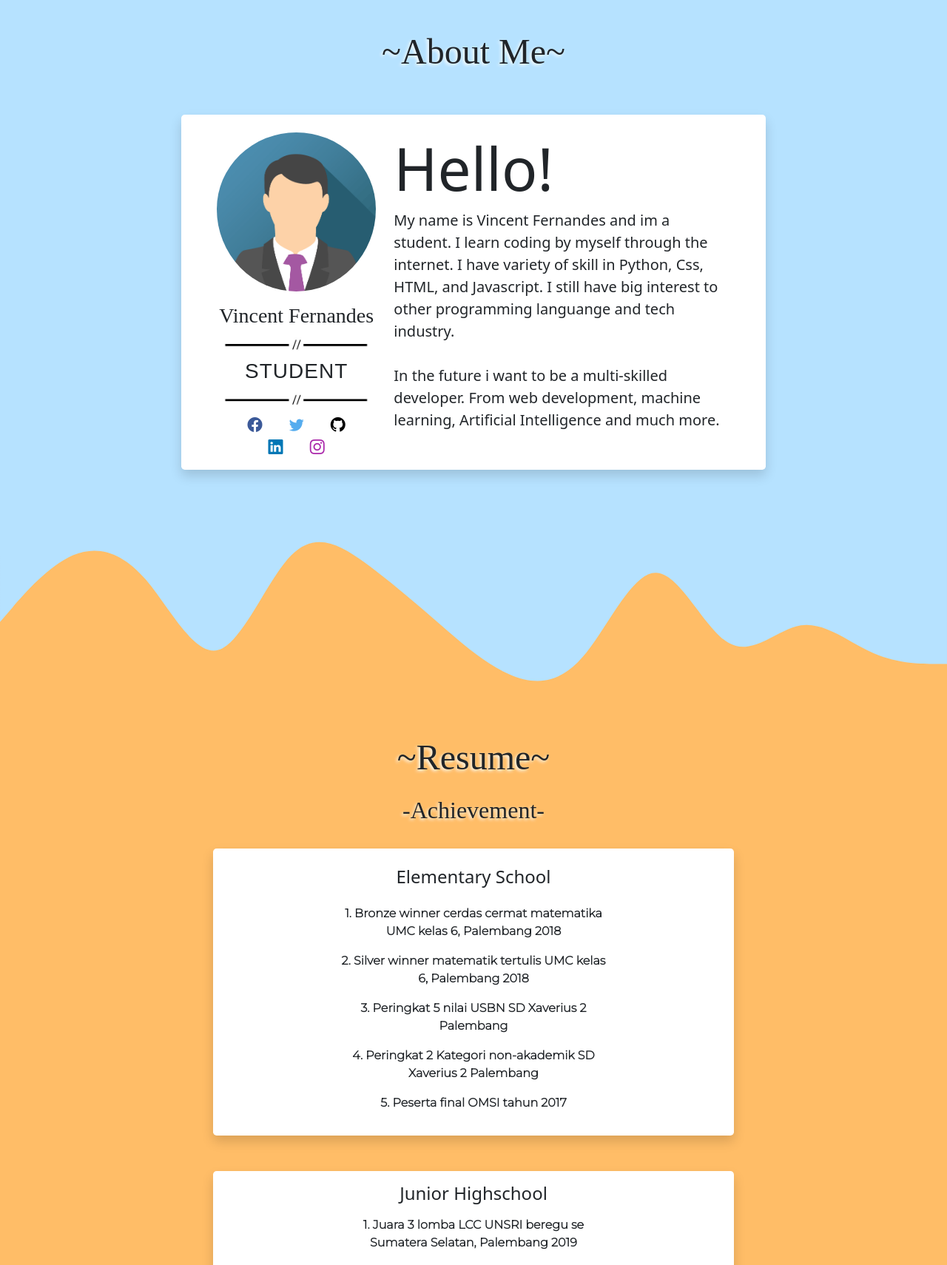
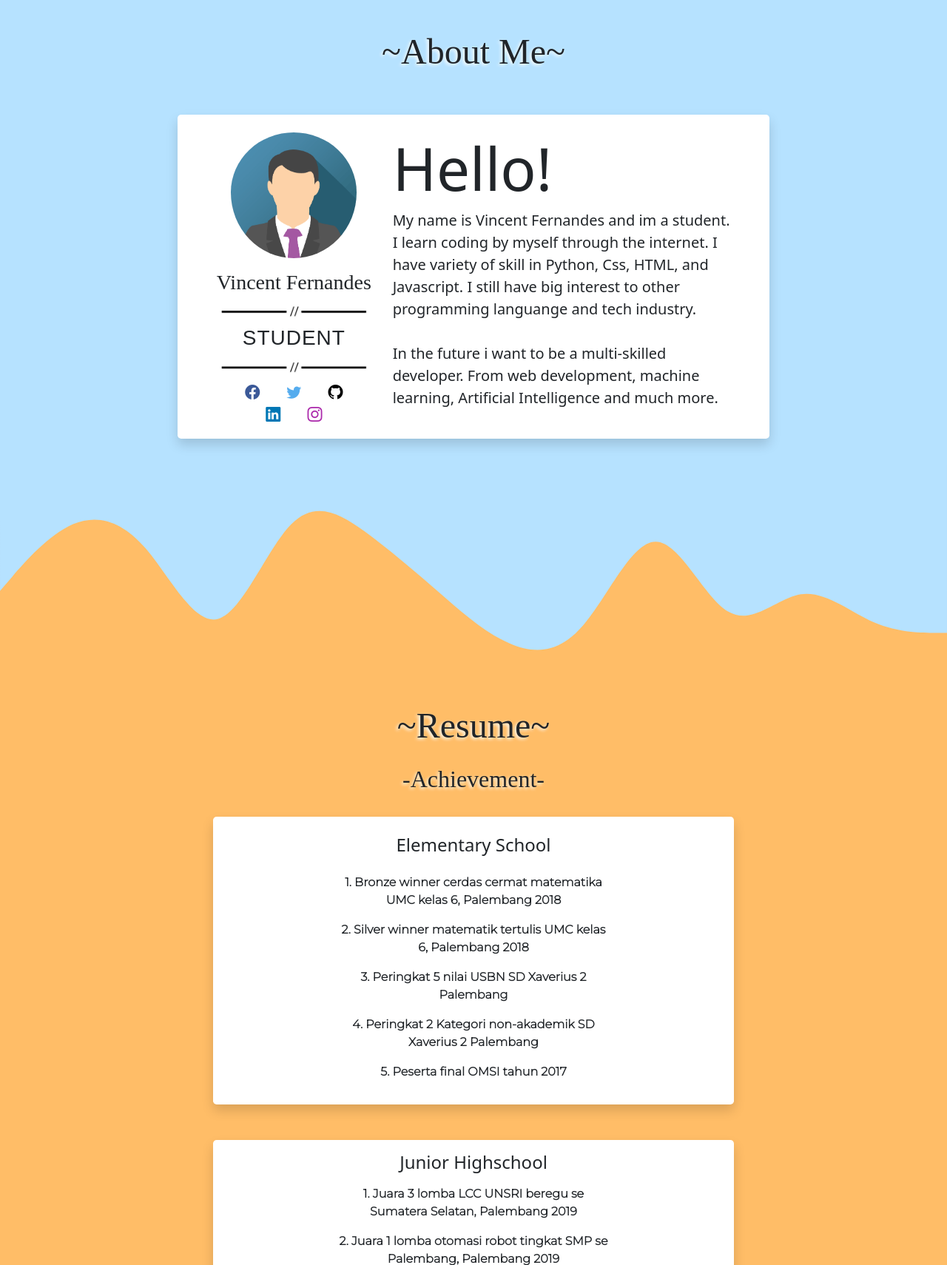
Before and after one commit to Vincentfernandes17/vincentfernandes17.github.io, a PHP site: page / in a window 1280 px wide. Shown: the part 915-2625 px from the top of the page at 74% size. Run offline with PHP 8.4, Linux system fonts and the light colour scheme; some libraries are stand-ins or nearby versions; some web fonts are replaced.

Commit message:
some fixes

```diff
--- a/custom.css
+++ b/custom.css
@@ -45,7 +45,7 @@ body {
 #nav1 a:hover {
   text-shadow: -1px -1px 2 black;
   font-weight: bold;
-  border-radius: 5px;
+  border-radius: 20px;
 }
 
 #nav1 a:hover:after {
@@ -125,6 +125,13 @@ body {
   background-color: rgb(239, 240, 184);
   height: auto;
   margin-top: -10px;
+}
+
+.center1 {
+  display: block;
+  margin-left: auto;
+  margin-right: auto;
+  width: 50%;
 }
 
 .background6 {
--- a/index.html
+++ b/index.html
@@ -77,10 +77,10 @@
   <div class="background2">
     <section id="About">
       <h1 class="text-center display-5 trirong1 fw-normal py-5" data-aos="fade-up">~About Me~</h1>
-      <div class="container rounded-3 px-5 h-100 shadow p-3 mb-5 rounded" style="width: clamp(270px, 65%, 790px)" data-aos="flip-down" id="about-background">
+      <div class="container rounded-3 px-5 h-100 shadow p-3 mb-5 rounded" style="width: clamp(280px, 70%, 800px)" data-aos="fade-up" id="about-background">
         <div class="row">
           <div class="col-md-4 col-12 mr-2" id="leftAbout1">
-            <img src="img/avatar_image1.png" class="img-fluid rounded-circle mx-auto d-block pt-2 mb-3" id="about-picture" />
+            <img src="img/avatar_image1.png" class="img center1 rounded-circle mx-auto d-block pt-2 mb-3" style="width: clamp(170px, 54%, 205px)" id="about-picture" />
             <h1 class="fs-3 trirong text-center">Vincent Fernandes</h1>
             <img src="img/separator1.jpeg" class="img-fluid" style="margin-top: -6px" />
             <h1 class="fs-3 text-center fw-light zen-kurenai">STUDENT</h1>
@@ -135,10 +135,11 @@
       <h1 class="text-center pt-3 fw-normal trirong1 display-5 pt-5" data-aos="fade-down">~Resume~</h1>
       <h1 class="text-center pt-3 fw-light trirong1 fs-2 py-4" data-aos="fade-up">-Achievement-</h1>
       <div class="container text-center">
-        <div class="row rounded-3 shadow p-3 mb-5 bg-body rounded bg-light d-flex justify-content-center pt-4 mx-auto d-block" style="width: clamp(270px, 63%, 900px)" id="achi1" data-aos="fade-up">
+        <!-- bg-opacity-75 -->
+        <div class="row rounded-3 shadow p-3 mb-5 bg-body  rounded bg-light d-flex justify-content-center pt-4 mx-auto d-block" style="width: clamp(270px, 63%, 900px)" id="achi1" data-aos="fade-up">
           <div class="col-md-7">
-            <h5 class="fs-4 pb-3">Elementary School</h5>
-            <div class="montserrat fw-bold fs-6">
+            <h5 class="fs-4 pb-3 text-dark">Elementary School</h5>
+            <div class="montserrat fw-bold fs-6 text-dark">
               <p>1. Bronze winner cerdas cermat matematika UMC kelas 6, Palembang 2018</p>
               <p>2. Silver winner matematik tertulis UMC kelas 6, Palembang 2018</p>
               <p>3. Peringkat 5 nilai USBN SD Xaverius 2 Palembang</p>
```
